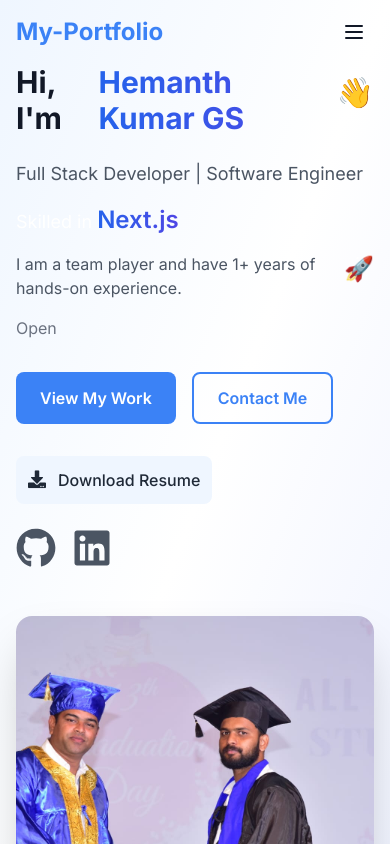
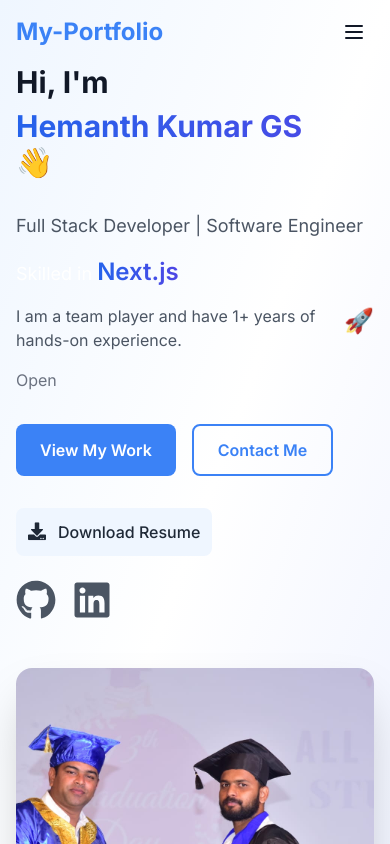
Before and after one commit to hemanthgs2001/Myportfolio, a Next.js app: page / in a window 390 px wide. Shown: the top 844 px of the page. Built offline with nearby package versions, Linux system fonts and the light colour scheme.

Commit message:
frontend changes with respect to Ui

```diff
--- a/src/app/components/sections/Hero.tsx
+++ b/src/app/components/sections/Hero.tsx
@@ -94,13 +94,15 @@ export default function Hero() {
             animate={{ opacity: 1, x: 0 }}
             transition={{ duration: 0.5 }}
           >
-            <h1 className="text-3xl md:text-4xl lg:text-5xl font-bold mb-6 flex items-center gap-2">
-              Hi, I'm{' '}
-              <span className="bg-gradient-to-r from-blue-600 to-indigo-600 bg-clip-text text-transparent">
-                Hemanth Kumar GS
-              </span>
-              <span className="text-yellow-400 text-3xl animate-bounce">👋</span>
-            </h1>
+            <h1 className="text-3xl md:text-4xl lg:text-5xl font-bold mb-6 flex flex-col md:flex-row md:items-center gap-2">
+  <span>Hi, I'm</span>
+
+  <span className="bg-gradient-to-r from-blue-600 to-indigo-600 bg-clip-text text-transparent">
+    Hemanth Kumar GS
+  </span>
+
+  <span className="text-yellow-400 text-3xl animate-bounce">👋</span>
+</h1>
             <p className="text-lg md:text-xl text-gray-600 dark:text-gray-300 mb-4">
               Full Stack Developer | Software Engineer
             </p>
```
